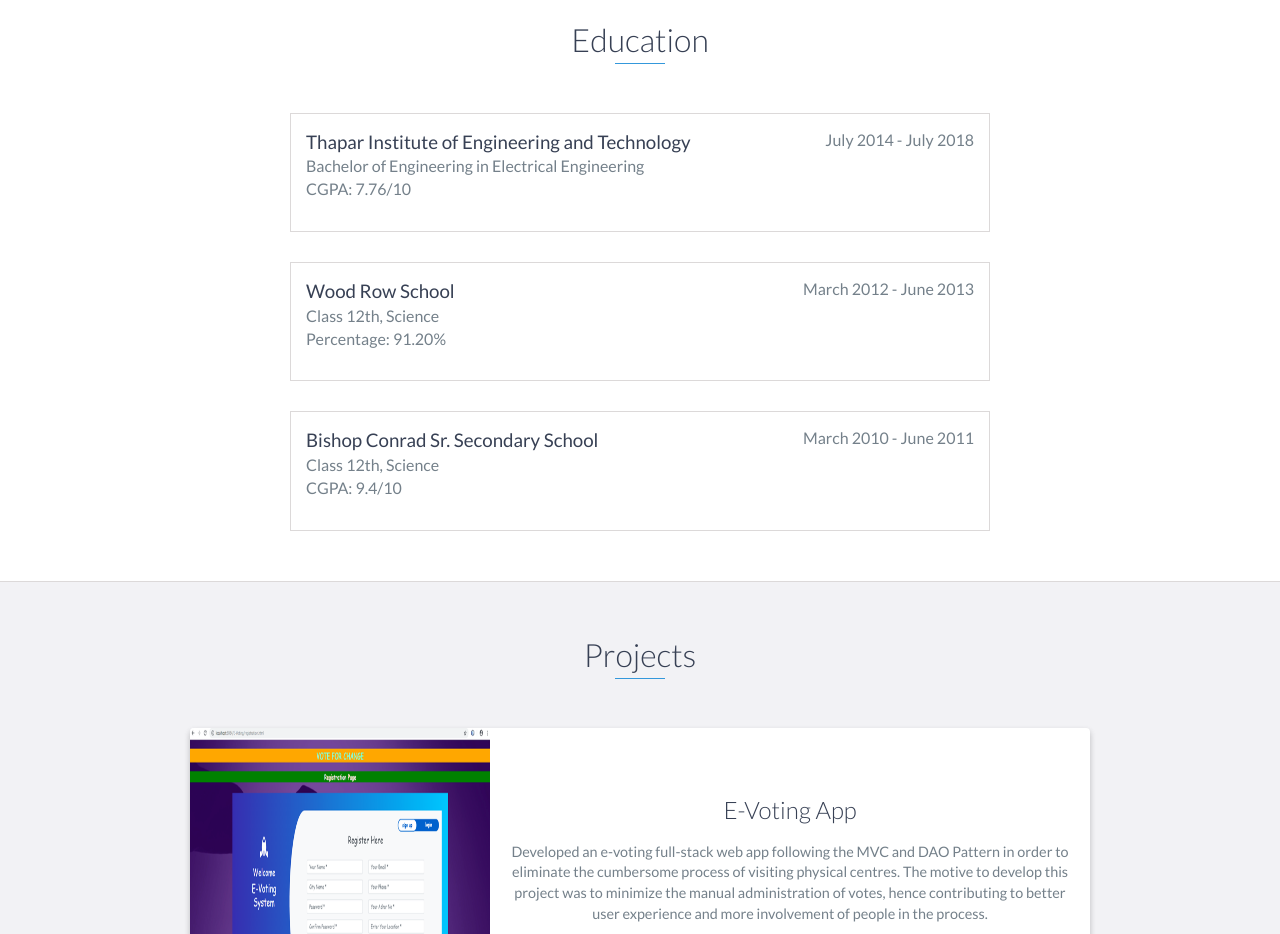
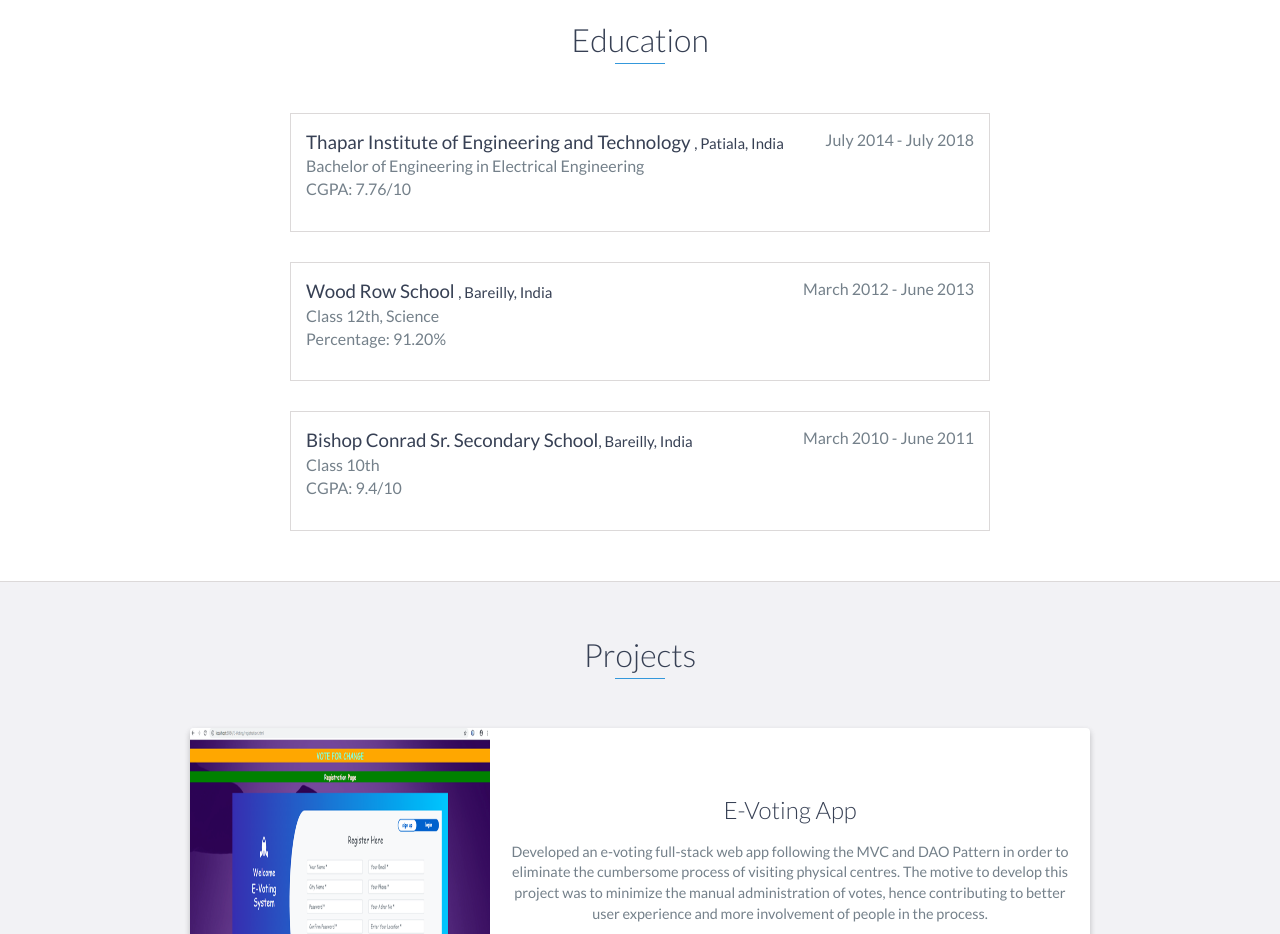
Before and after one commit to sambhav07/sambhav07.github.io, a website: page index.html in a window 1280 px wide. Shown: the part 1960-2894 px from the top of the page. Drawn offline with nearby package versions, Linux system fonts and the light colour scheme.

Commit message:
Updated Cities and Class 10th

```diff
--- a/index.html
+++ b/index.html
@@ -144,21 +144,21 @@
     <div id="education">
         <h2 class="heading">Education</h2>
         <div class="education-block">
-            <h3>Thapar Institute of Engineering and Technology</h3>
+            <h3>Thapar Institute of Engineering and Technology <small>, Patiala, India</small></h3>
             <span class="education-date">July 2014 - July 2018</span>
             <h4>Bachelor of Engineering in Electrical Engineering</br>CGPA: 7.76/10</h4>
         </div>
         <!-- End .education-block -->
 
         <div class="education-block">
-            <h3>Wood Row School</h3>
+            <h3>Wood Row School <small>, Bareilly, India</small></h3>
             <span class="education-date">March 2012 - June 2013</span>
             <h4>Class 12th, Science</br>Percentage: 91.20% </h4>
         </div>
         <div class="education-block">
-            <h3>Bishop Conrad Sr. Secondary School</h3>
+            <h3>Bishop Conrad Sr. Secondary School<small>, Bareilly, India</small></h3>
             <span class="education-date">March 2010 - June 2011</span>
-            <h4>Class 12th, Science</br>CGPA: 9.4/10 </h4>
+            <h4>Class 10th</br>CGPA: 9.4/10 </h4>
         </div>
         <!-- End .education-block -->
     </div>
```
